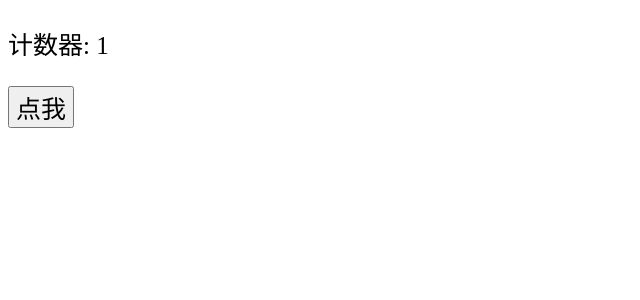
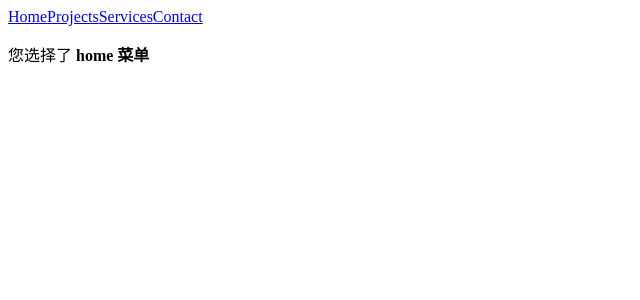
Before and after one commit to aci456852/Vue, a Vue app in the folder learnVue/: page /#/ in a window 1280 px wide. Shown: the top 300 px of the page, without its empty margins (0-640 px from the left). Built offline with nearby package versions, Linux system fonts and the light colour scheme.

Commit message:
组件依旧有bug，开始testmore编写，新增目录选择练习

```diff
--- /dev/null
+++ b/learnVue/src/components/testmore/NavigationMenu.vue
@@ -0,0 +1,30 @@
+<template>
+	<div id="main">
+	    <!-- 为了阻止链接在点击时跳转，我们使用了 "prevent" 修饰符 (preventDefault 的简称)。 -->
+	    <nav v-bind:class="active" v-on:click.prevent>
+	        <!-- 当菜单上的链接被点击时，我们调用了 makeActive 方法, 该方法在 Vue 实例中创建。 -->
+	        <a href="#" class="home" v-on:click="makeActive('home')">Home</a>
+	        <a href="#" class="projects" v-on:click="makeActive('projects')">Projects</a>
+	        <a href="#" class="services" v-on:click="makeActive('services')">Services</a>
+	        <a href="#" class="contact" v-on:click="makeActive('contact')">Contact</a>
+	    </nav>
+	    <p>您选择了 <b>{{active}} 菜单</b></p>
+	</div>
+
+</template>
+
+<script>
+export default {
+    el: '#main',
+    data() {
+        return {
+            active: 'home'
+         }
+    },
+    methods: {
+        makeActive: function(item){
+            this.active = item;
+        }
+    }
+}
+</script>
--- a/learnVue/src/router/index.js
+++ b/learnVue/src/router/index.js
@@ -1,6 +1,6 @@
 import Vue from 'vue'
 import Router from 'vue-router'
-import response from '@/components/learnmore/response'
+import NavigationMenu from '@/components/testmore/NavigationMenu'
 
 
 Vue.use(Router)
@@ -9,8 +9,8 @@ export default new Router({
   routes: [
     {
       path: '/',
-      name: 'response',
-      component: response
+      name: 'NavigationMenu',
+      component: NavigationMenu
     }
   ]
 })
```
